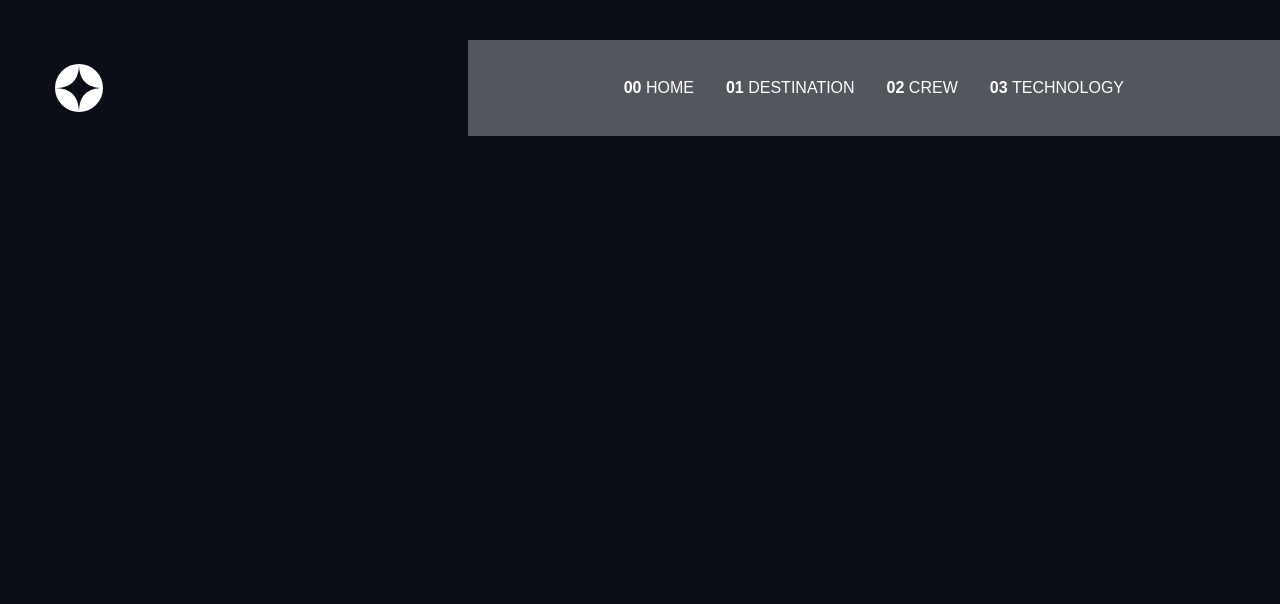
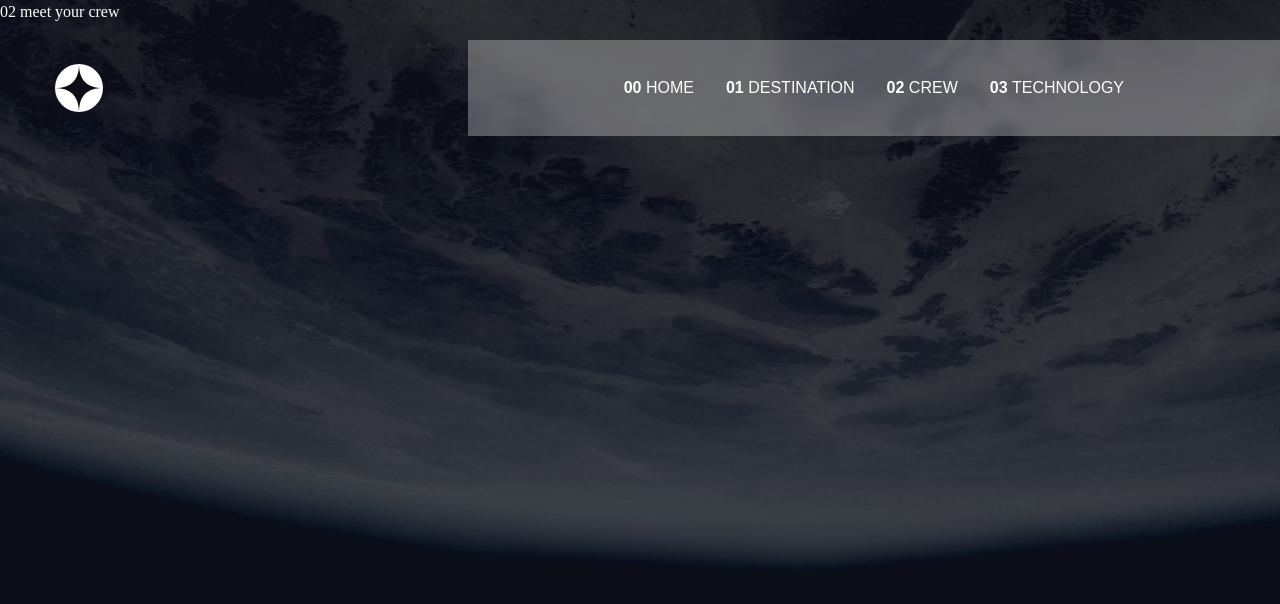
Before and after one commit to kennedybabu/space-toursim, a React (Create React App) app: page /crew in a window 1280 px wide. Shown: the top 604 px of the page. Built offline with nearby package versions, Linux system fonts and the light colour scheme.

Commit message:
feature: create the crew component

```diff
--- a/src/App.js
+++ b/src/App.js
@@ -5,6 +5,7 @@ import Destinations from "./pages/Destinations";
 import Europa from "./pages/Europa";
 import Mars from "./pages/Mars";
 import Titan from "./pages/Titan";
+import Crew from "./pages/crew/Crew";
 
 function App() {
   return (
@@ -16,6 +17,7 @@ function App() {
         <Route path='/europa' element={<Europa />} />
         <Route path='/mars' element={<Mars />} />
         <Route path='/titan' element={<Titan />} />
+        <Route path='/crew' element={<Crew />} />
       </Routes>
     </>
   );
--- a/src/components/Navbar.jsx
+++ b/src/components/Navbar.jsx
@@ -19,7 +19,7 @@ const Navbar = () => {
        <ul className='hidden md:flex text-white h-[96px] backdrop-blur-sm bg-white/30 items-center lg:px-[140px]'>
            <li className='cursor-pointer hover:underline underline-offset-[37px] decoration-[3px]'><Link to='/'><span className='font-bold'>00 </span>HOME</Link></li>
            <li className='cursor-pointer hover:underline underline-offset-[37px] decoration-[3px]'><Link to='/destinations'><span className='font-bold'>01 </span>DESTINATION</Link></li>
-           <li className='cursor-pointer hover:underline underline-offset-[37px] decoration-[3px]'><span className='font-bold'>02 </span>CREW</li>
+           <li className='cursor-pointer hover:underline underline-offset-[37px] decoration-[3px]'><Link to='/crew'><span className='font-bold'>02 </span>CREW</Link></li>
            <li className='cursor-pointer hover:underline underline-offset-[37px] decoration-[3px]'><span className='font-bold'>03 </span>TECHNOLOGY</li>
        </ul>
 
@@ -33,7 +33,7 @@ const Navbar = () => {
        <ul className={!nav ? 'hidden' : 'absolute top-0 right-0 w-[264px] h-screen backdrop-blur-lg bg-white/30 flex flex-col items-start text-white pt-[112px] pl-[20px]'}>
            <li className='py-4 cursor-pointer'><Link to='/'><span className='font-bold'>00 </span>HOME</Link></li>
            <li className='py-4 cursor-pointer'><Link to='/destinations'><span className='font-bold'>01 </span>DESTINATION</Link></li>
-           <li className='py-4 cursor-pointer'><span className='font-bold'>02 </span>CREW</li>
+           <li className='py-4 cursor-pointer'><Link to='/crew'><span className='font-bold'>02 </span>CREW</Link></li>
            <li className='py-4 cursor-pointer'><span className='font-bold'>03 </span>TECHNOLOGY</li>
        </ul>
 
--- a/src/index.css
+++ b/src/index.css
@@ -60,6 +60,9 @@
 }
 
 
-.page-nav-active {
-    color: tomato;
+.crew {
+    background-image: url('./assets/crew/background-crew-desktop.jpg');
+    background-size: cover;
+    background-position: center;
+    background-repeat: no-repeat;
 }
--- a/src/pages/crew/Crew.jsx
+++ b/src/pages/crew/Crew.jsx
@@ -2,7 +2,17 @@ import React from 'react'
 
 const Crew = () => {
   return (
-    <div className='w-full h-screen text-white'>
+    <div className='w-full h-screen text-white crew'>
+        {/* container */}
+        <div className='h-full w-full grid'>
+            <p><span>02</span> meet your crew</p>
+            <div>
+
+            </div>
+            <div>
+
+            </div>
+        </div>
 
     </div>
   )
```
